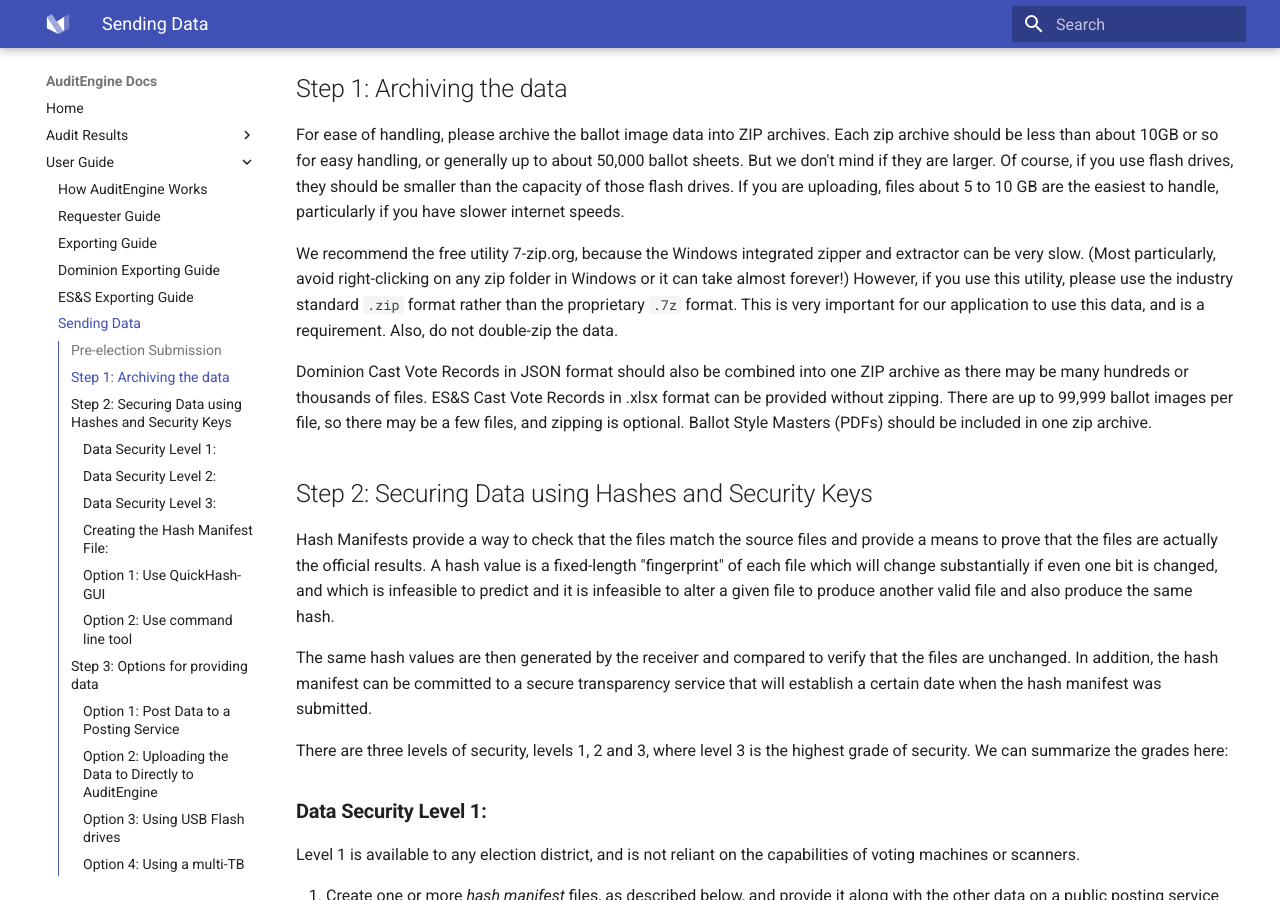
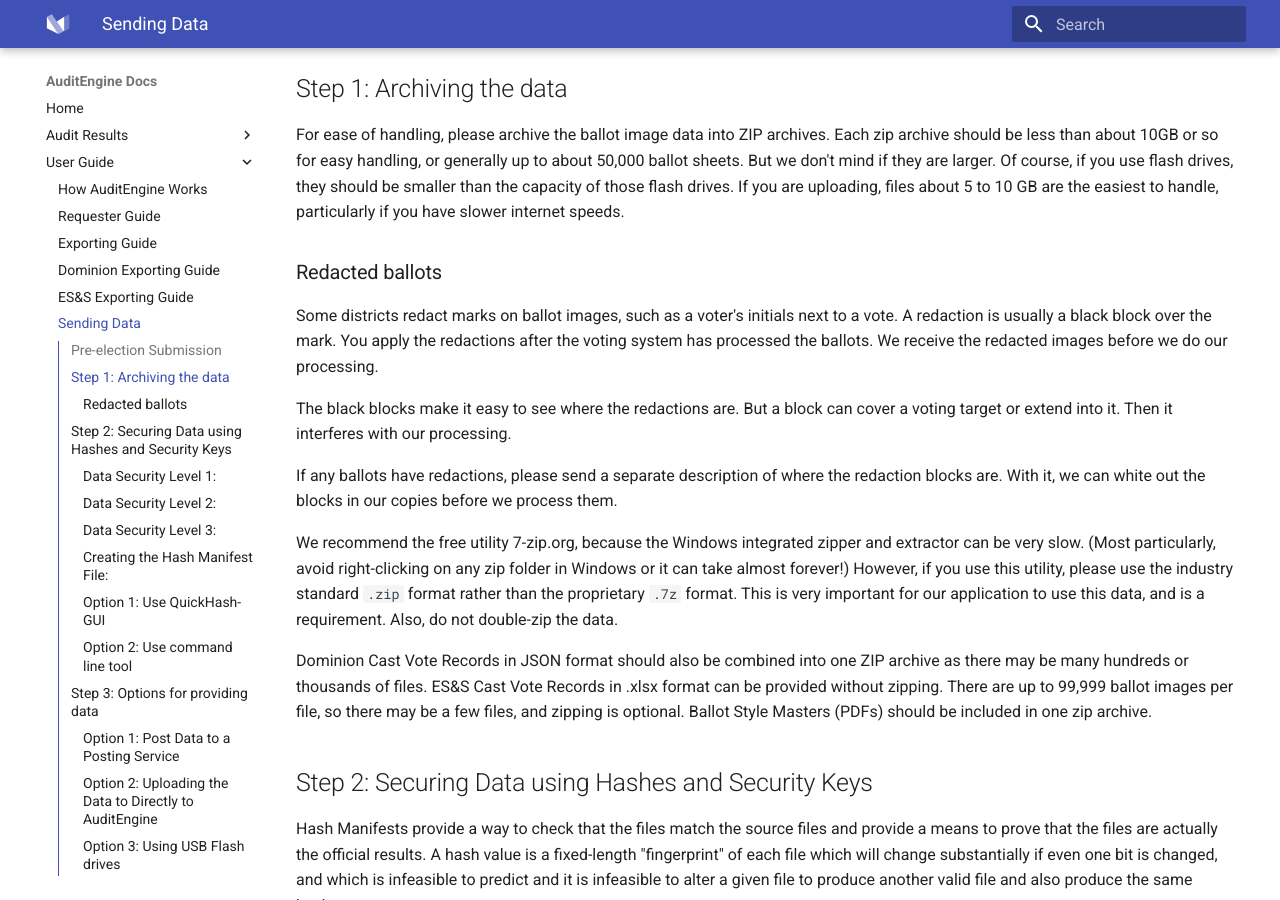
Before and after one commit to raylutz/audit-engine-docsite, an MkDocs documentation site: the page built from docs/user-guide/sending_data.md, in a window 1280 px wide and 900 px high, scrolled down 1018 px. Built offline with MkDocs 1.6.1 and Material for MkDocs 9.7.7, drawn with Linux system fonts in a browser that asks for light colours.

Commit message:
Ask for redaction block locations with redacted ballot images

```diff
--- a/docs/user-guide/sending_data.md
+++ b/docs/user-guide/sending_data.md
@@ -27,6 +27,20 @@ As with the post-election submission described below, the pre-election submissio
 ## Step 1: Archiving the data
 
 For ease of handling, please archive the ballot image data into ZIP archives. Each zip archive should be less than about 10GB or so for easy handling, or generally up to about 50,000 ballot sheets. But we don't mind if they are larger. Of course, if you use flash drives, they should be smaller than the capacity of those flash drives. If you are uploading, files about 5 to 10 GB are the easiest to handle, particularly if you have slower internet speeds.
+
+### Redacted ballots
+
+Some districts redact marks on ballot images, such as a voter's initials next to a vote.
+A redaction is usually a black block over the mark.
+You apply the redactions after the voting system has processed the ballots.
+We receive the redacted images before we do our processing.
+
+The black blocks make it easy to see where the redactions are.
+But a block can cover a voting target or extend into it.
+Then it interferes with our processing.
+
+If any ballots have redactions, please send a separate description of where the redaction blocks are.
+With it, we can white out the blocks in our copies before we process them.
 
 We recommend the free utility 7-zip.org, because the Windows integrated zipper and extractor can be very slow. (Most particularly, avoid right-clicking on any zip folder in Windows or it can take almost forever!) However, if you use this utility, please use the industry standard ` .zip` format rather than the proprietary ` .7z` format. This is very important for our application to use this data, and is a requirement. Also, do not double-zip the data.
 
```
Also changed, not shown: docs/user-guide/auditengine-background-doc.md (+2 -0 lines).
